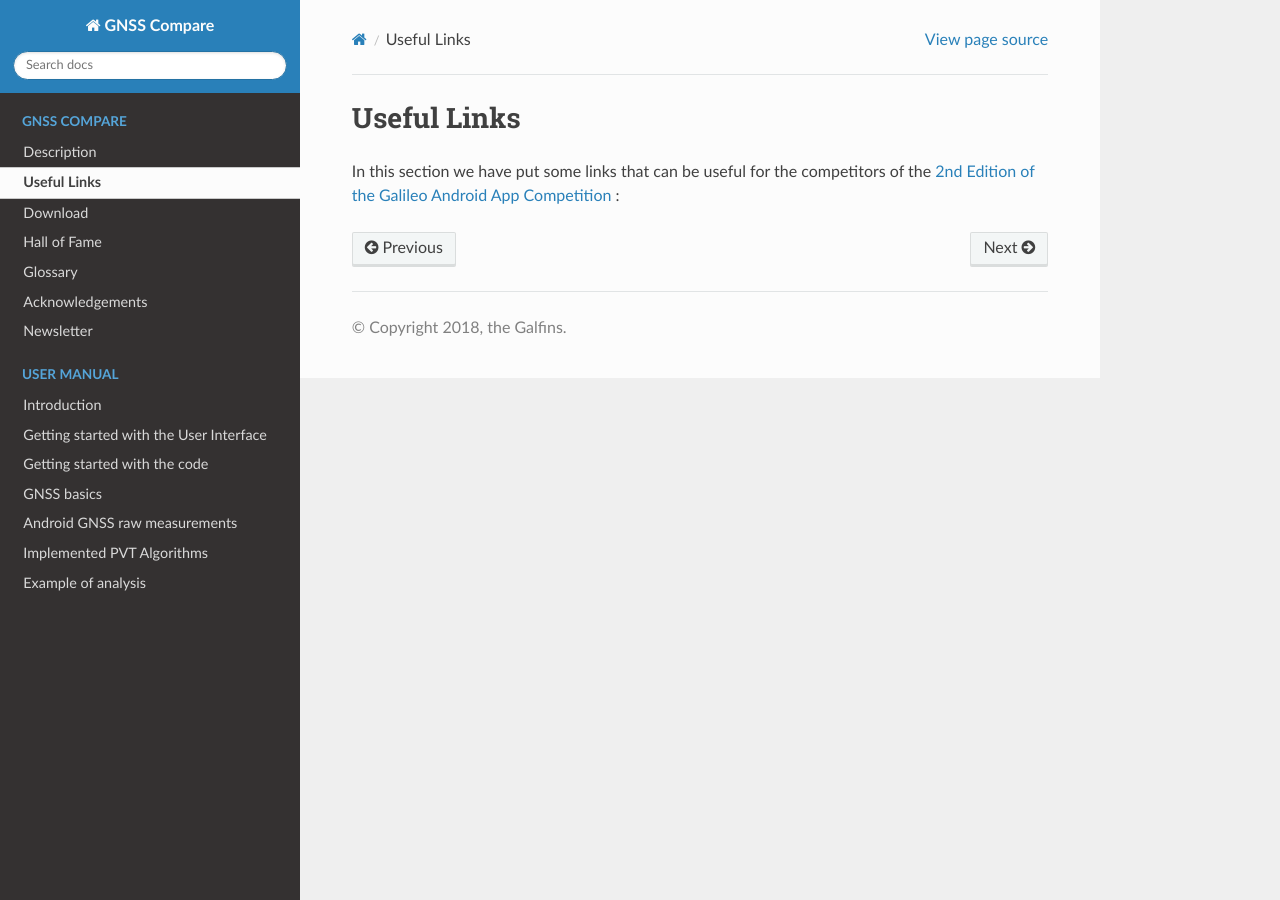
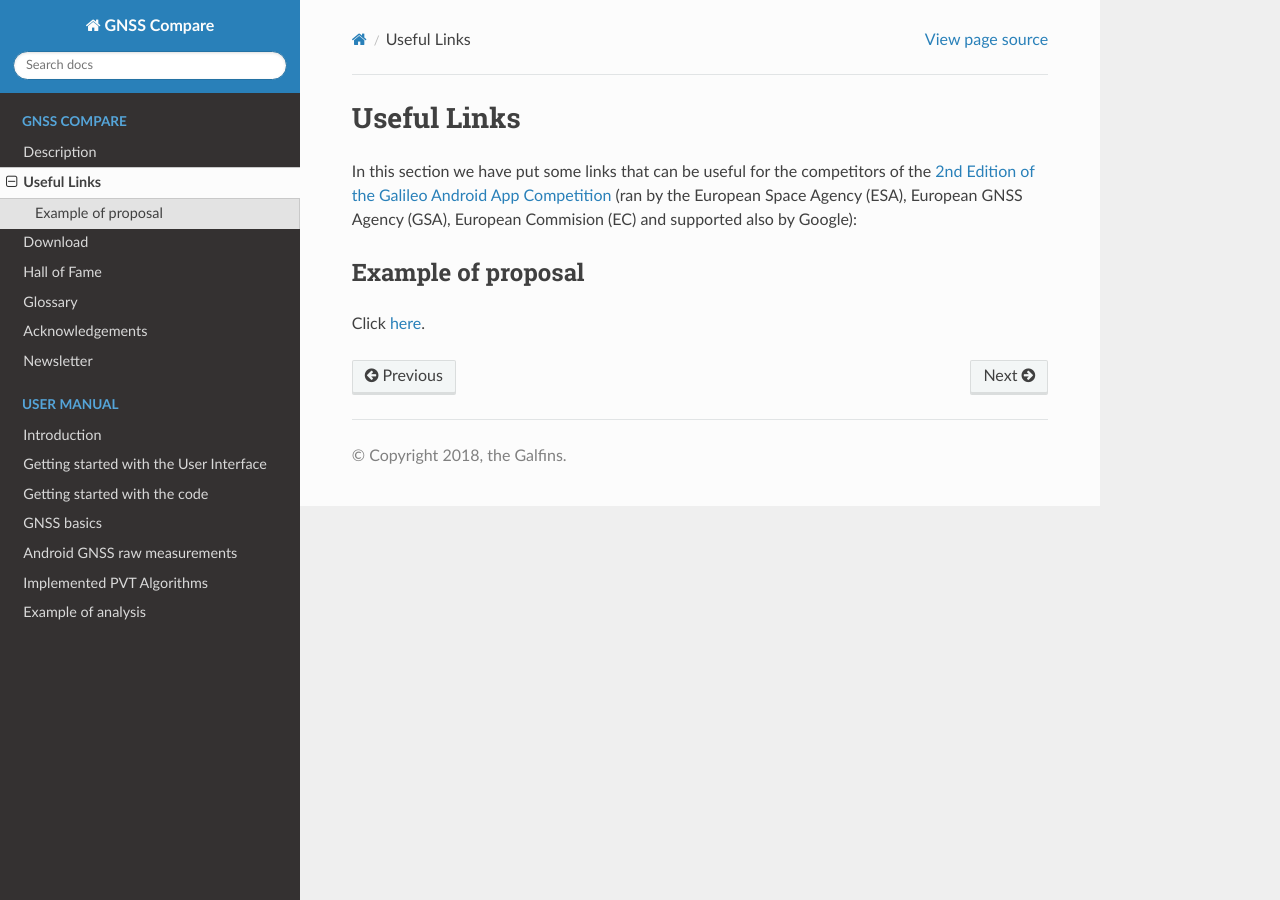
Before and after one commit to TheGalfins/GNSS_Compare, a Sphinx documentation site: the page built from docs/useful_links.rst, in a window 1280 px wide. Built offline with Sphinx 7.4.7 and the Read the Docs theme 2.0.0, drawn with Linux system fonts in a browser that asks for light colours; pages that are not in the unit, such as notebooks, are missing from menus.

Commit message:
Added link to the competition proposal

```diff
--- a/docs/useful_links.rst
+++ b/docs/useful_links.rst
@@ -3,4 +3,9 @@
 Useful Links
 *************
 
-In this section we have put some links that can be useful for the competitors of the  `2nd Edition of the Galileo Android App Competition <https://www.esa.int/Our_Activities/Navigation/European_students_and_researchers_compete_in_our_new_Galileo_app_competition>`_ :
+In this section we have put some links that can be useful for the competitors of the  `2nd Edition of the Galileo Android App Competition <https://www.esa.int/Our_Activities/Navigation/European_students_and_researchers_compete_in_our_new_Galileo_app_competition>`_  (ran by the European Space Agency (ESA), European GNSS Agency (GSA), European Commision (EC) and supported also by Google):
+
+Example of proposal
+======================
+
+Click `here <https://drive.google.com/open?id=1mp0PKg_SWw7ngPFqLXZQDNbhQiyJ6QJe>`_.
```
